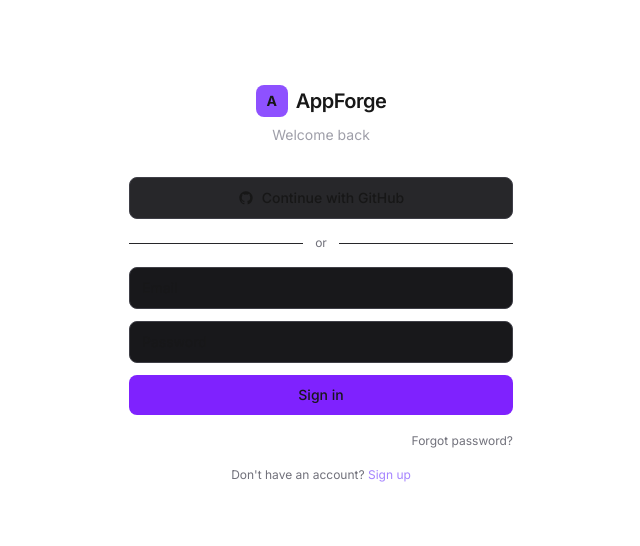
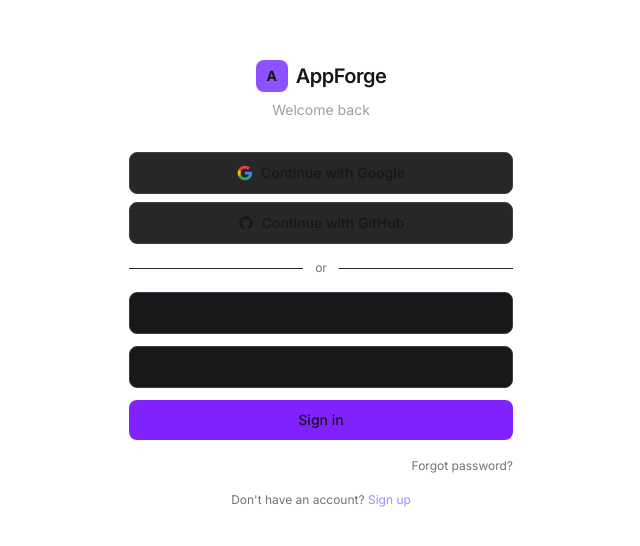
Before and after one commit to flash-source/app-generator, a Next.js app: page /login in a window 1280 px wide. Shown: the part 116-662 px from the top of the page, without its empty margins (319-959 px from the left). Built offline with nearby package versions, Linux system fonts and the light colour scheme.

Commit message:
feat: add Google OAuth

```diff
--- a/src/app/login/page.tsx
+++ b/src/app/login/page.tsx
@@ -56,6 +56,19 @@
             {isRegister ? 'Create your account' : 'Welcome back'}
           </p>
         </div>
+
+        <button
+          onClick={() => signIn('google', { callbackUrl: '/dashboard' })}
+          className="w-full flex items-center justify-center gap-2 bg-zinc-800 hover:bg-zinc-700 border border-zinc-700 rounded-lg px-4 py-2.5 text-sm font-medium transition-colors mb-2"
+        >
+          <svg className="w-4 h-4" viewBox="0 0 24 24">
+            <path fill="#4285F4" d="M22.56 12.25c0-.78-.07-1.53-.2-2.25H12v4.26h5.92c-.26 1.37-1.04 2.53-2.21 3.31v2.77h3.57c2.08-1.92 3.28-4.74 3.28-8.09z"/>
+            <path fill="#34A853" d="M12 23c2.97 0 5.46-.98 7.28-2.66l-3.57-2.77c-.98.66-2.23 1.06-3.71 1.06-2.86 0-5.29-1.93-6.16-4.53H2.18v2.84C3.99 20.53 7.7 23 12 23z"/>
+            <path fill="#FBBC05" d="M5.84 14.09c-.22-.66-.35-1.36-.35-2.09s.13-1.43.35-2.09V7.07H2.18C1.43 8.55 1 10.22 1 12s.43 3.45 1.18 4.93l3.66-2.84z"/>
+            <path fill="#EA4335" d="M12 5.38c1.62 0 3.06.56 4.21 1.64l3.15-3.15C17.45 2.09 14.97 1 12 1 7.7 1 3.99 3.47 2.18 7.07l3.66 2.84c.87-2.6 3.3-4.53 6.16-4.53z"/>
+          </svg>
+          Continue with Google
+        </button>
 
         <button
           onClick={() => signIn('github', { callbackUrl: '/dashboard' })}
--- a/src/lib/auth.ts
+++ b/src/lib/auth.ts
@@ -2,6 +2,7 @@
 import { PrismaAdapter } from '@auth/prisma-adapter'
 import CredentialsProvider from 'next-auth/providers/credentials'
 import GitHubProvider from 'next-auth/providers/github'
+import GoogleProvider from 'next-auth/providers/google'
 import { prisma } from './prisma'
 import bcrypt from 'bcryptjs'
 
@@ -10,6 +11,10 @@
   session: { strategy: 'jwt' },
   pages: { signIn: '/login' },
   providers: [
+    GoogleProvider({
+      clientId: process.env.GOOGLE_CLIENT_ID!,
+      clientSecret: process.env.GOOGLE_CLIENT_SECRET!,
+    }),
     GitHubProvider({
       clientId: process.env.GITHUB_ID!,
       clientSecret: process.env.GITHUB_SECRET!,
```
